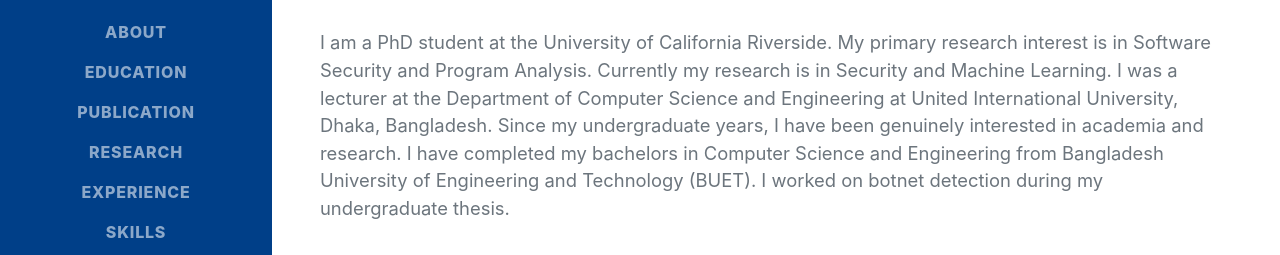
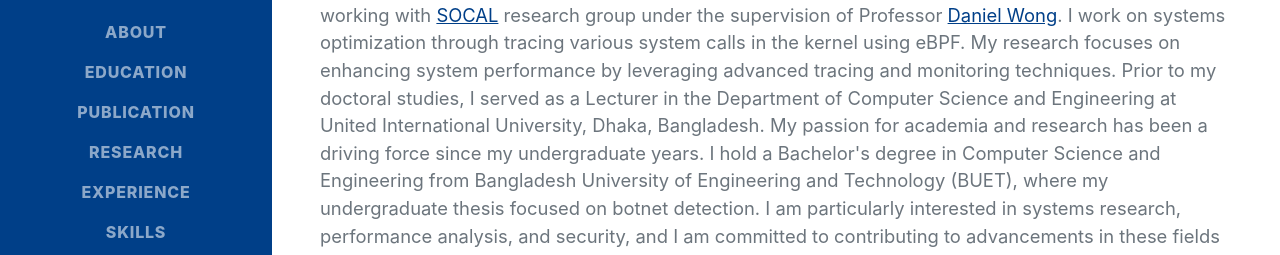
Before and after one commit to Ibnathism/Ibnathism.github.io, a plain HTML site: page index.html in a window 1280 px wide. Shown: the part 312-567 px from the top of the page. Drawn offline with nearby package versions, Linux system fonts and the light colour scheme; a web font is replaced by a local one.

Commit message:
update bio

```diff
--- a/index.html
+++ b/index.html
@@ -71,13 +71,11 @@
                         <br /><br /><br />
                     </div>
                 </span>
-                <p class="lead mb-5">I am a PhD student at the University of California Riverside.
-                    My primary research interest is in Software Security and Program Analysis. Currently my research is in Security and Machine Learning.
-                    I was a lecturer at the Department of Computer Science and Engineering at United International University, Dhaka, Bangladesh.
-                    Since my undergraduate years, I have been genuinely interested in academia and research. I have completed my
-                    bachelors in Computer Science and Engineering from Bangladesh University of Engineering and
-                    Technology (BUET). I worked on botnet detection
-                    during my undergraduate thesis.
+                <p class="lead mb-5">I am in my 2nd year of Ph.D. in Computer Science at the University of California, Riverside. Currently I am working with <a href="https://www.danielwong.org/research.html">SOCAL</a> research group under the supervision of Professor <a href="https://www.danielwong.org/index.html">Daniel Wong</a>. I work on systems optimization through tracing various system calls in the kernel using eBPF. My research focuses on enhancing system performance by leveraging advanced tracing and monitoring techniques.
+
+                    Prior to my doctoral studies, I served as a Lecturer in the Department of Computer Science and Engineering at United International University, Dhaka, Bangladesh. My passion for academia and research has been a driving force since my undergraduate years. I hold a Bachelor's degree in Computer Science and Engineering from Bangladesh University of Engineering and Technology (BUET), where my undergraduate thesis focused on botnet detection.
+
+                    I am particularly interested in systems research, performance analysis, and security, and I am committed to contributing to advancements in these fields through both research and teaching.
                 </p>
                 <div class="social-icons">
                     <a class="social-icon" target="_blank" href="https://www.linkedin.com/in/ibnathism/"><i
```
